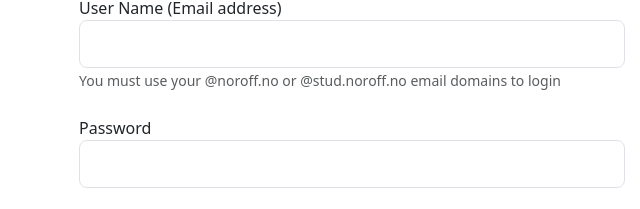
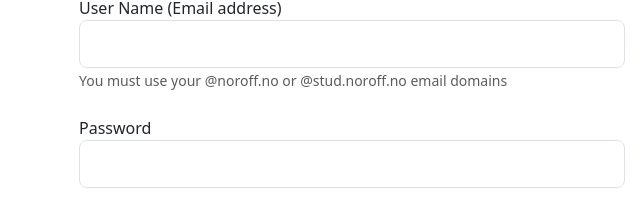
Before and after one commit to Emel-H/Social, a website: page index.html in a window 1280 px wide. Shown: the part 252-461 px from the top of the page, 288-928 px from the left. Drawn offline with nearby package versions, Linux system fonts and the light colour scheme.

Commit message:
Update index.html
removing unnecessary text

```diff
--- a/index.html
+++ b/index.html
@@ -29,7 +29,7 @@
                         <div class="form-group needs-validation">
                             <label for="InputEmail">User Name (Email address)</label>
                             <input type="email" class="form-control form-control-lg" required id="InputEmail" aria-describedby="email" pattern="^[A-Za-z0-9._%+-]+(@noroff|@stud\.noroff)\.no$">
-                            <small id="email" class="form-text text-muted">You must use your @noroff.no or @stud.noroff.no email domains to login</small>
+                            <small id="email" class="form-text text-muted">You must use your @noroff.no or @stud.noroff.no email domains</small>
                         </div>
                         <div class="form-group my-4">
                             <label for="InputPassword">Password</label>
```
